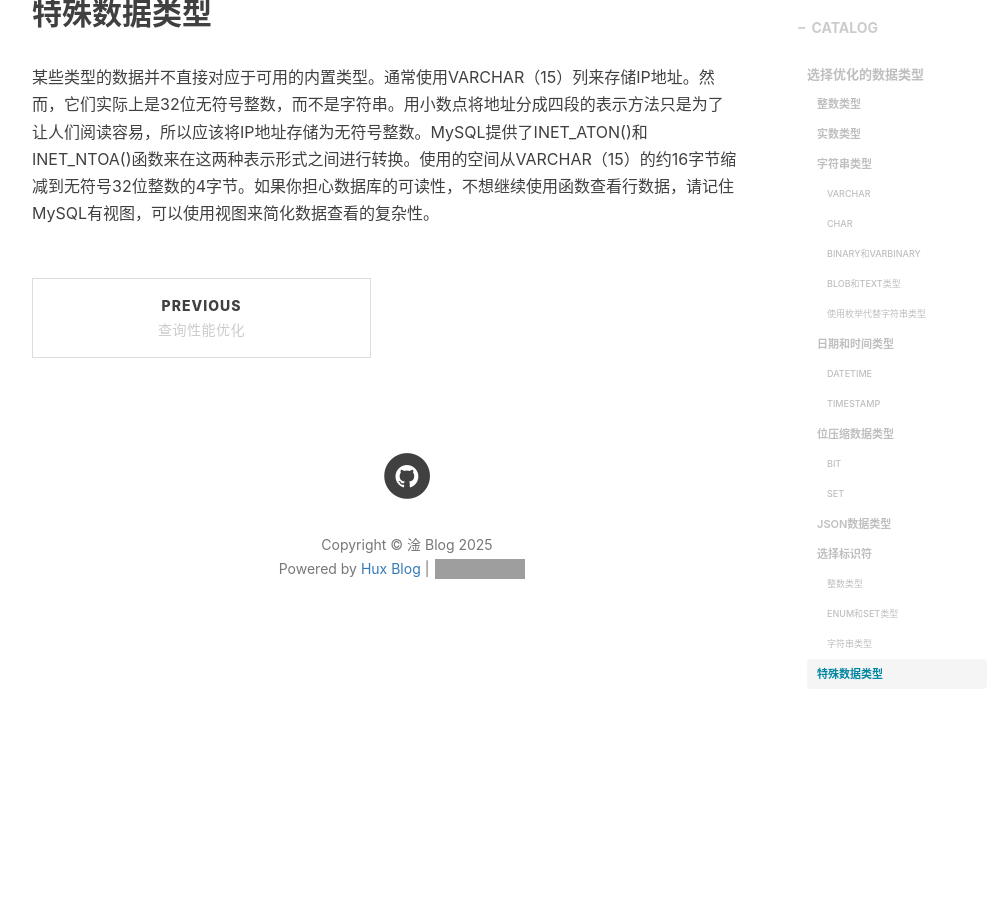
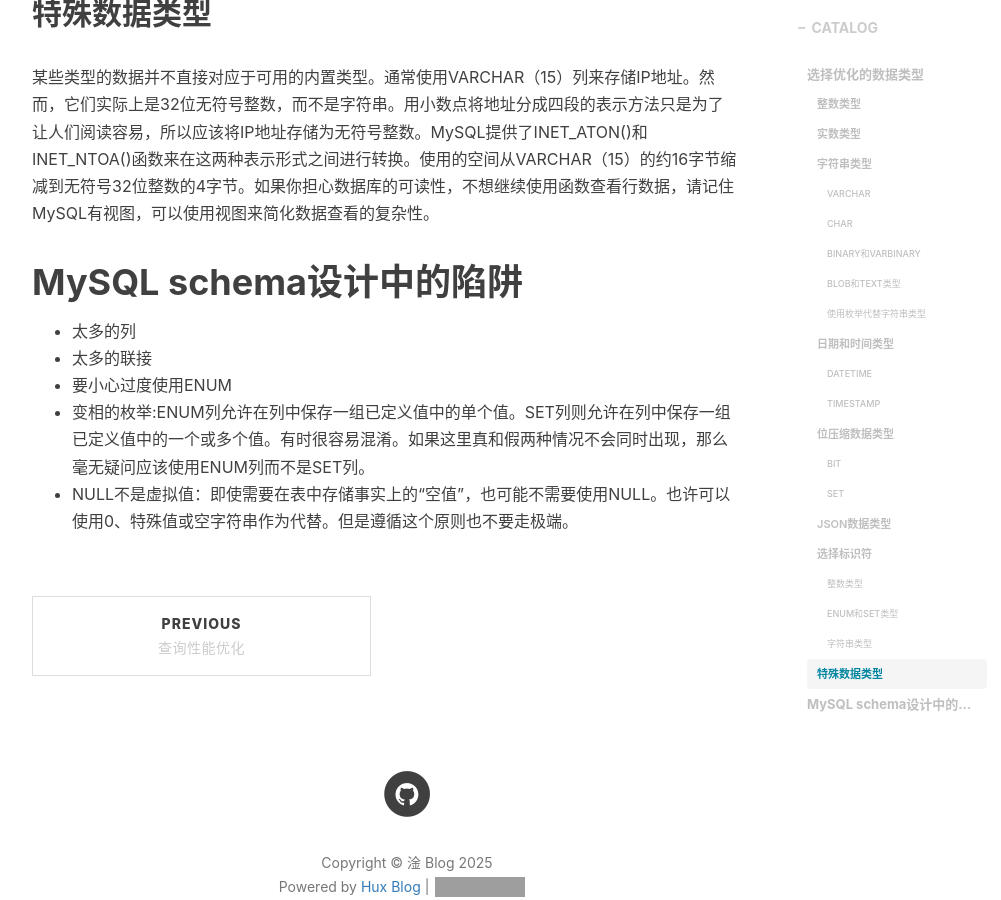
Before and after one commit to wangchanggan/wangchanggan.github.io, a Jekyll site: the page built from _posts/2025-07-12-schema设计与管理.md, in a window 1280 px wide and 900 px high, scrolled down 5144 px. Shown: the whole window, without its empty margins (233-1234 px from the left). Built offline with Jekyll 4.4.1, drawn with Linux system fonts in a browser that asks for light colours; nearby versions of some CDN libraries; comment, search, counter and statistics services are not loaded; before the commit the page ends 5817 px from its top, so only the background shows below that; grey boxes are pictures that could not be loaded.

Commit message:
高性能MySQL之schema设计与管理（MySQL schema设计中的陷阱）

```diff
--- a/_posts/2025-07-12-schema设计与管理.md
+++ b/_posts/2025-07-12-schema设计与管理.md
@@ -107,3 +107,12 @@
 
 ## 特殊数据类型
 某些类型的数据并不直接对应于可用的内置类型。通常使用VARCHAR（15）列来存储IP地址。然而，它们实际上是32位无符号整数，而不是字符串。用小数点将地址分成四段的表示方法只是为了让人们阅读容易，所以应该将IP地址存储为无符号整数。MySQL提供了INET_ATON()和INET_NTOA()函数来在这两种表示形式之间进行转换。使用的空间从VARCHAR（15）的约16字节缩减到无符号32位整数的4字节。如果你担心数据库的可读性，不想继续使用函数查看行数据，请记住MySQL有视图，可以使用视图来简化数据查看的复杂性。
+
+
+
+# MySQL schema设计中的陷阱
+* 太多的列
+* 太多的联接
+* 要小心过度使用ENUM
+* 变相的枚举:ENUM列允许在列中保存一组已定义值中的单个值。SET列则允许在列中保存一组已定义值中的一个或多个值。有时很容易混淆。如果这里真和假两种情况不会同时出现，那么毫无疑问应该使用ENUM列而不是SET列。
+* NULL不是虚拟值：即使需要在表中存储事实上的“空值”，也可能不需要使用NULL。也许可以使用0、特殊值或空字符串作为代替。但是遵循这个原则也不要走极端。
```
